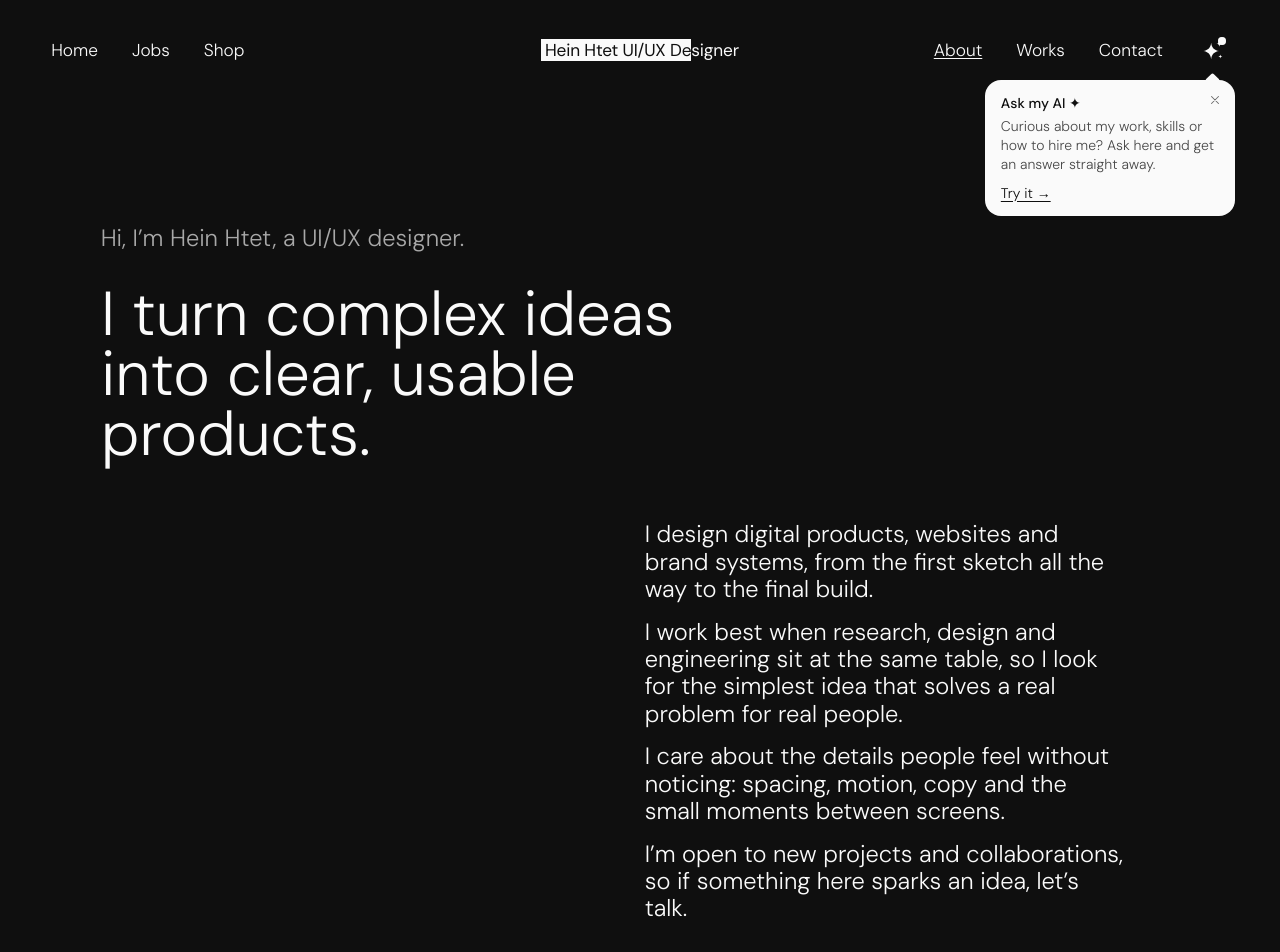
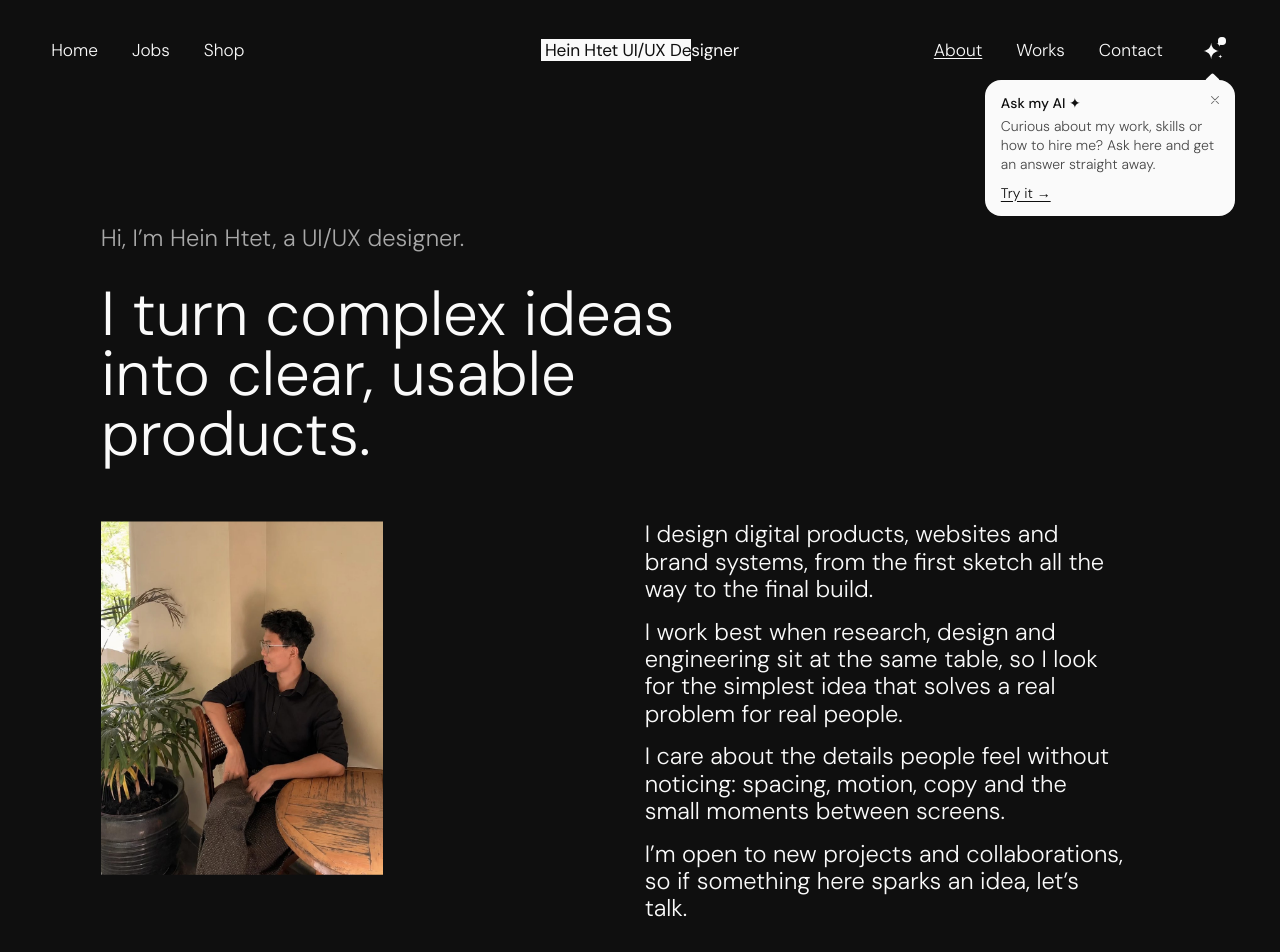
Before and after one commit to heinhtetag2/Brands-in-Motion, a Next.js app: page /about in a window 1280 px wide. Shown: the top 952 px of the page. Built offline with nearby package versions, Linux system fonts and the light colour scheme.

Commit message:
About page portrait
Co-Authored-By: Claude Sonnet 5.5 <noreply@anthropic.com>

```diff
--- a/src/app/about/page.tsx
+++ b/src/app/about/page.tsx
@@ -1,7 +1,8 @@
 import type { Metadata } from "next";
+import Image from "next/image";
 import Link from "next/link";
 import { Counter } from "@/components/Counter";
-import { Reveal, SplitText } from "@/components/Reveal";
+import { FlexImage, Reveal, SplitText } from "@/components/Reveal";
 import { about, profile, site } from "@/lib/data";
 
 export const metadata: Metadata = { title: "About" };
@@ -48,12 +49,26 @@ export default function About() {
         <SplitText text={about.statement} className="t-h1" delay={0.1} />
       </div>
 
-      <div className="t-lg mt-[57px] space-y-[0.66em] md:ml-[50.4%] md:w-[41%] max-md:mt-16">
-        {about.intro.map((p) => (
-          <Reveal key={p}>
-            <p>{p}</p>
-          </Reveal>
-        ))}
+      <div className="mt-[57px] flex flex-col gap-10 max-md:mt-16 md:flex-row md:items-start md:gap-0">
+        {/* Portrait: a modest 4:5 window that wipes in like the site's other images */}
+        <FlexImage className="w-[58%] max-w-[300px] md:ml-[4.2%] md:w-[24%] md:max-w-none">
+          <Image
+            src="/work/hein-portrait-2.jpg"
+            alt={`${site.name}, ${site.roleInline}, sitting by a window`}
+            width={900}
+            height={1125}
+            sizes="(min-width: 768px) 24vw, 58vw"
+            className="block h-auto w-full"
+            priority
+          />
+        </FlexImage>
+        <div className="t-lg space-y-[0.66em] md:ml-[22.2%] md:w-[41%]">
+          {about.intro.map((p) => (
+            <Reveal key={p}>
+              <p>{p}</p>
+            </Reveal>
+          ))}
+        </div>
       </div>
 
       <Row title="Services" rule="mt-[103px]" gap="mt-[66px]">
```
Also changed, not shown: public/work/hein-portrait-2.jpg (added).
